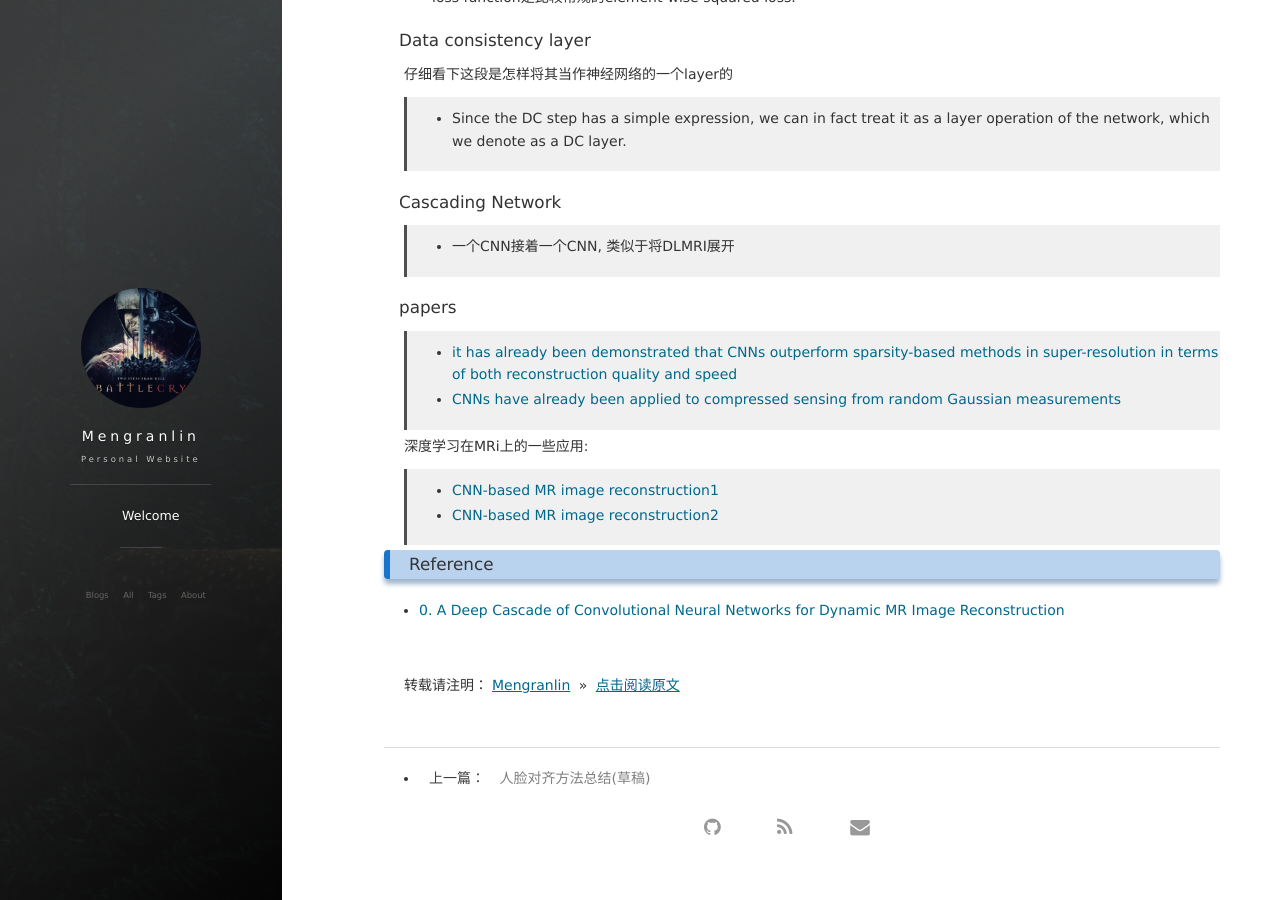
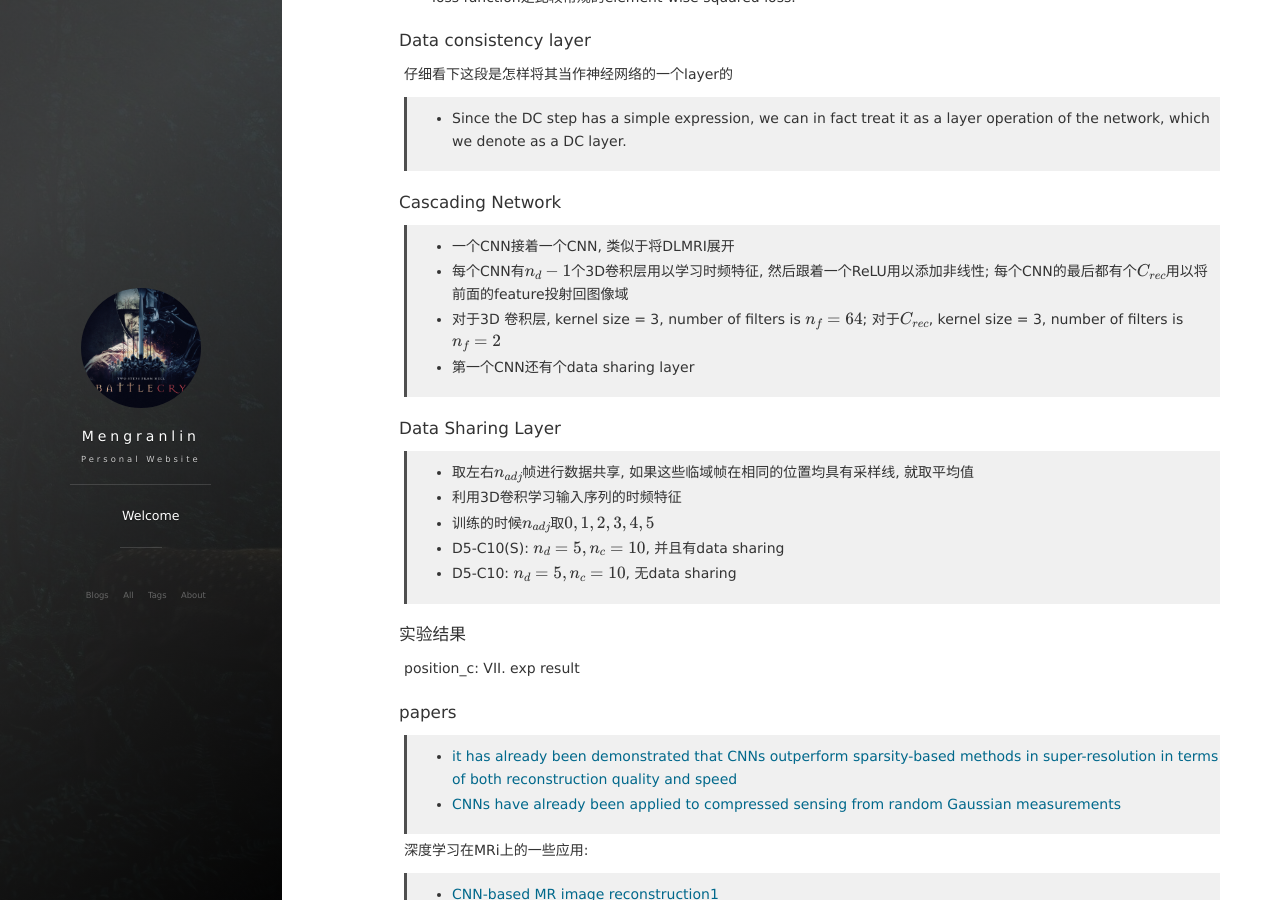
Before and after one commit to lmrshare/lmrshare.github.io, a Jekyll site: the page built from _posts/2018-09-17-mri.md, in a window 1280 px wide and 900 px high, scrolled down 677 px. Built offline with Jekyll 4.4.1, drawn with Linux system fonts in a browser that asks for light colours; nearby versions of some CDN libraries; formulas are drawn with MathJax 3; comment, search, counter and statistics services are not loaded.

Commit message:
daily-work-20180919

```diff
--- a/_posts/2018-09-17-mri.md
+++ b/_posts/2018-09-17-mri.md
@@ -36,7 +36,21 @@ $可压缩性$, $非相干性$, 就可以使aliasing模式类似于噪声. 代
 #### Cascading Network
 
 >* 一个CNN接着一个CNN, 类似于将DLMRI展开
+>* 每个CNN有$n_d - 1$个3D卷积层用以学习时频特征, 然后跟着一个ReLU用以添加非线性; 每个CNN的最后都有个$C_{rec}$用以将前面的feature投射回图像域
+>* 对于3D 卷积层, kernel size = 3, number of filters is $n_f = 64$; 对于$C_{rec}$, kernel size = 3, number of filters is $n_f = 2$
+>* 第一个CNN还有个data sharing layer
 
+#### Data Sharing Layer
+
+>* 取左右$n_{adj}$帧进行数据共享, 如果这些临域帧在相同的位置均具有采样线, 就取平均值
+>* 利用3D卷积学习输入序列的时频特征
+>* 训练的时候$n_{adj}$取$0, 1, 2, 3, 4, 5$
+>* D5-C10(S): $n_d = 5, n_c = 10$, 并且有data sharing
+>* D5-C10: $n_d = 5, n_c = 10$, 无data sharing
+
+#### 实验结果
+
+position_c: VII. exp result
 
 #### papers
 
```
